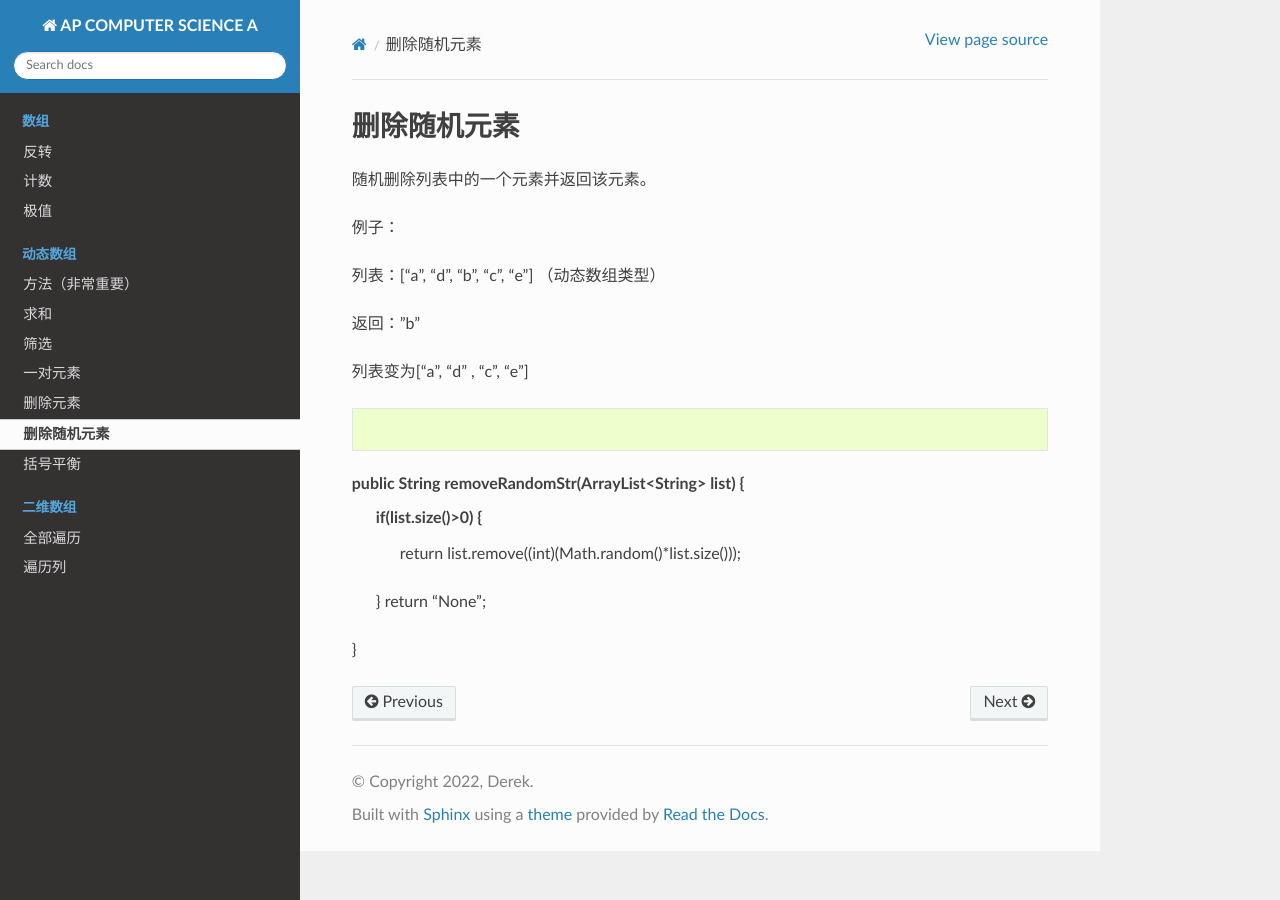
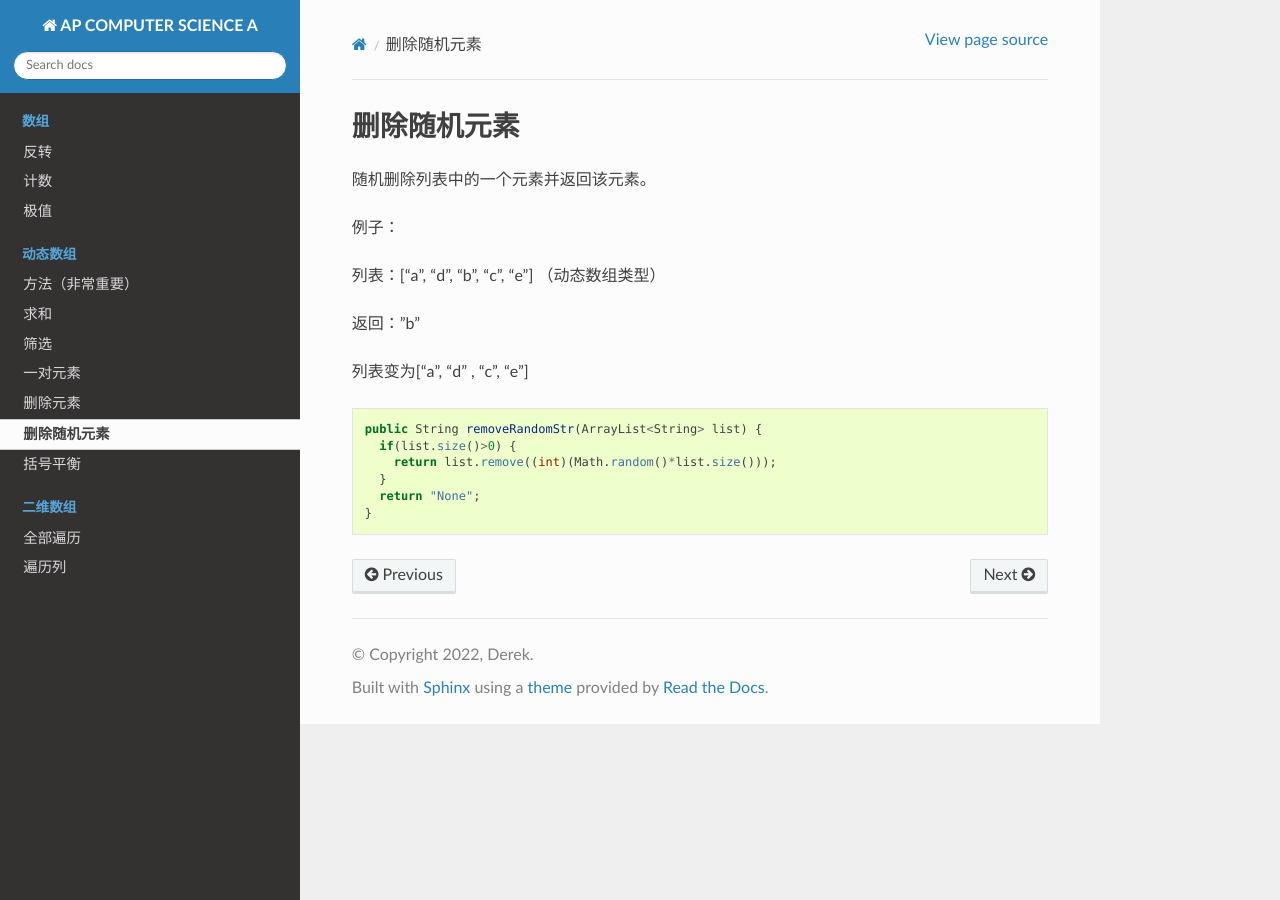
Before and after one commit to scls-cs/APCS-A, a Sphinx documentation site: the page built from source/ArrayList/removeRandomStr.rst, in a window 1280 px wide. Built offline with Sphinx 7.4.7 and the Read the Docs theme 2.0.0, drawn with Linux system fonts in a browser that asks for light colours.

Commit message:
change formatting

```diff
--- a/source/ArrayList/removeRandomStr.rst
+++ b/source/ArrayList/removeRandomStr.rst
@@ -13,9 +13,9 @@
 
 .. code-block:: java
 
-public String removeRandomStr(ArrayList<String> list) {
-  if(list.size()>0) {
-    return list.remove((int)(Math.random()*list.size()));
+  public String removeRandomStr(ArrayList<String> list) {
+    if(list.size()>0) {
+      return list.remove((int)(Math.random()*list.size()));
+    }
+    return "None";
   }
-  return "None";
-}
```
